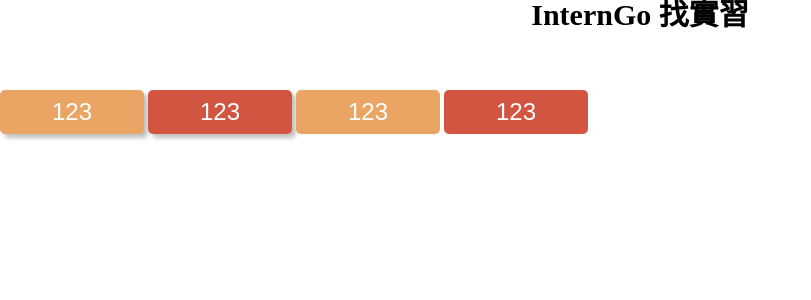
After one commit to dai24/tgd102_g2, a PHP site: page /about.html in a window 1280 px wide. The commit adds this page. Shown: the top 300 px of the page, without its empty margins (0-811 px from the left). Run offline with PHP 8.4, Linux system fonts and the light colour scheme; style sheets or scripts are compiled from the project's sources.

Commit message:
add index about chuang

```diff
--- /dev/null
+++ b/about.html
@@ -0,0 +1,29 @@
+<!DOCTYPE html>
+<html lang="en">
+
+<head>
+    <meta charset="UTF-8">
+    <meta http-equiv="X-UA-Compatible" content="IE=edge">
+    <meta name="viewport" content="width=device-width, initial-scale=1.0">
+    <title>首頁</title>
+
+    <link rel="stylesheet" href="https://cdnjs.cloudflare.com/ajax/libs/font-awesome/6.2.0/css/all.min.css" integrity="sha512-xh6O/CkQoPOWDdYTDqeRdPCVd1SpvCA9XXcUnZS2FmJNp1coAFzvtCN9BmamE+4aHK8yyUHUSCcJHgXloTyT2A==" crossorigin="anonymous" referrerpolicy="no-referrer" />
+    <link rel="stylesheet" href="./css/style.css">
+</head>
+
+<body>
+    <div class="wrapper">
+        <div class="">
+          <div>
+            <h1>InternGo 找實習</h1>
+          </div>
+        </div>
+    </div>
+    <button class="btn1">123</button>
+    <button class="btn2">123</button>
+    <button class="btn3">123</button>
+    <button class="btn4">123</button>
+
+</body>
+
+</html>
--- a/sass/base/_font.scss
+++ b/sass/base/_font.scss
@@ -1,3 +1,5 @@
+$fontFamily: 'Noto Sans TC', sans-serif;
+
 //PC
 $fontSize01: 30px;	//大標題
 $fontSize02: 24px;	//次標題
--- a/sass/page/_index.scss
+++ b/sass/page/_index.scss
@@ -1,65 +1,38 @@
-// .index {
-//     .content {
-//         @include center(1200px, 10px, rgb(241, 241, 241) );
-//     }
+.example{
+    font-family: $fontFamily;
+    letter-spacing: 2px;
+}
+.indexBgc01{
+    background-color: $primary01;
+}
+.section1{
+    display: flex;
+    justify-content: center;
+    align-items: center;
+    line-height: 3;
 
-//     .center {
-//         @include box-center();
-//         height: 600px;
-//         background-color: $gray01;
+}
+.section1 .section1_test{
+    margin-left: 180px;
+}
 
-//         .box {
-//             width: 300px;
-//             height: 300px;
-//             background-color: $gray02;
-//         }
+.section1_resume{
+    display: flex;
+    flex-direction: column;
+    align-items: center;
+}
+h1{
+    font-size: $fontSize01;
+    text-align: center;
+    margin-bottom: 60px;
+}
 
-//     }
-
-//     h1 {
-//         color: $color;
-
-//         span {
-//             font-size: 10px;
-//         }
-//     }
-
-//     .btn {
-//         width: 300px;
-//         transition: all .3s ease;
-//         text-align: center;
-//         padding: 15px 0px;
-//         cursor: pointer;
-
-//         &-submit {
-//             margin-top: $space01;
-//             background-color: rgb(0, 98, 255);
-//             color: rgb(255, 255, 255);
-
-//             &:hover {
-//                 background-color: rgb(0, 3, 155);
-//             }
-//         }
-
-//         &-reset {
-//             background-color: rgb(104, 104, 104);
-//             color: rgb(255, 255, 255);
-
-//             &:hover {
-//                 background-color: rgb(60, 60, 60);
-//             }
-//         }
-
-//         &-warming {
-//             background-color: rgb(255, 238, 0);
-//             color: rgb(255, 255, 255);
-
-//             &:hover {
-//                 background-color: rgb(151, 168, 28);
-//             }
-
-//         }
-//     }
-
-
-// }
+@include m(){
+    .section1{
+        flex-direction: column;
+    }
+    .section1 .section1_test{
+        margin-left: 0px;
+        text-align: center;
+    }
+}
```
Also changed, not shown: index.html (+49 -5 lines).
